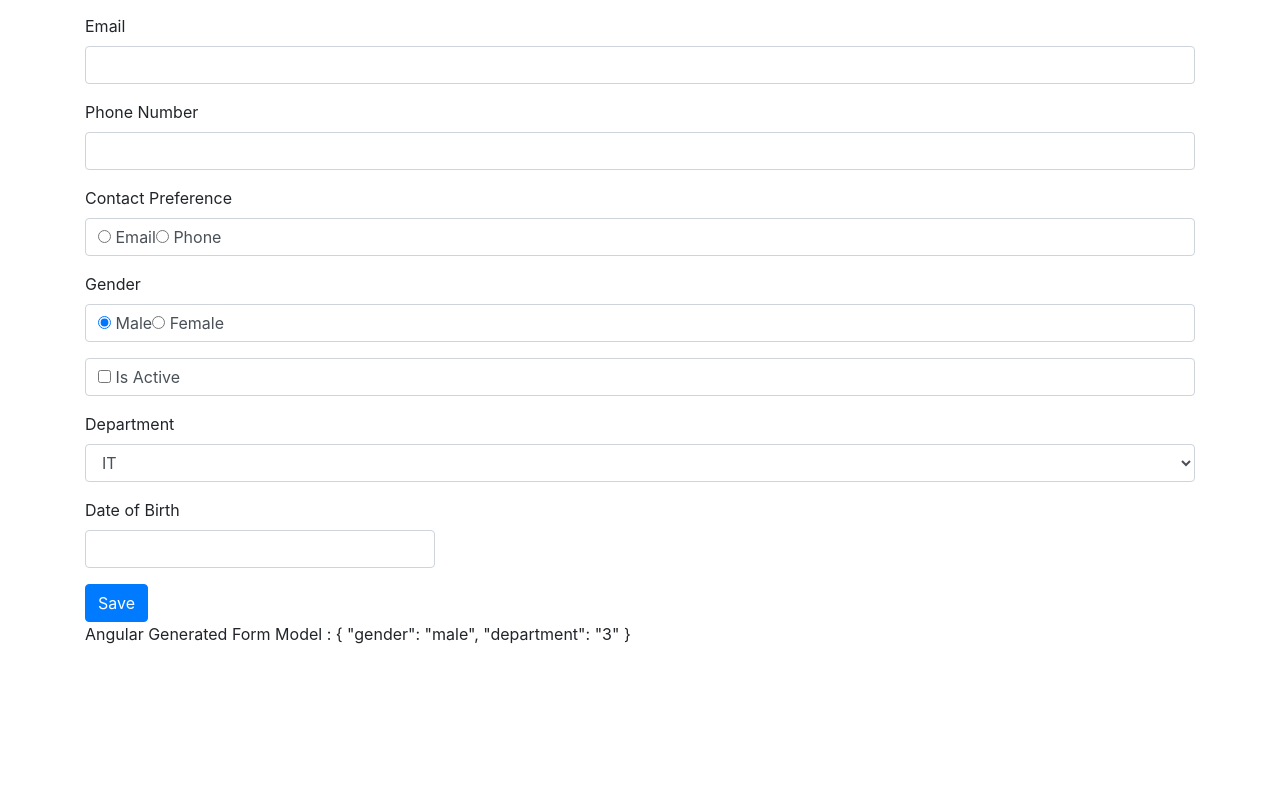
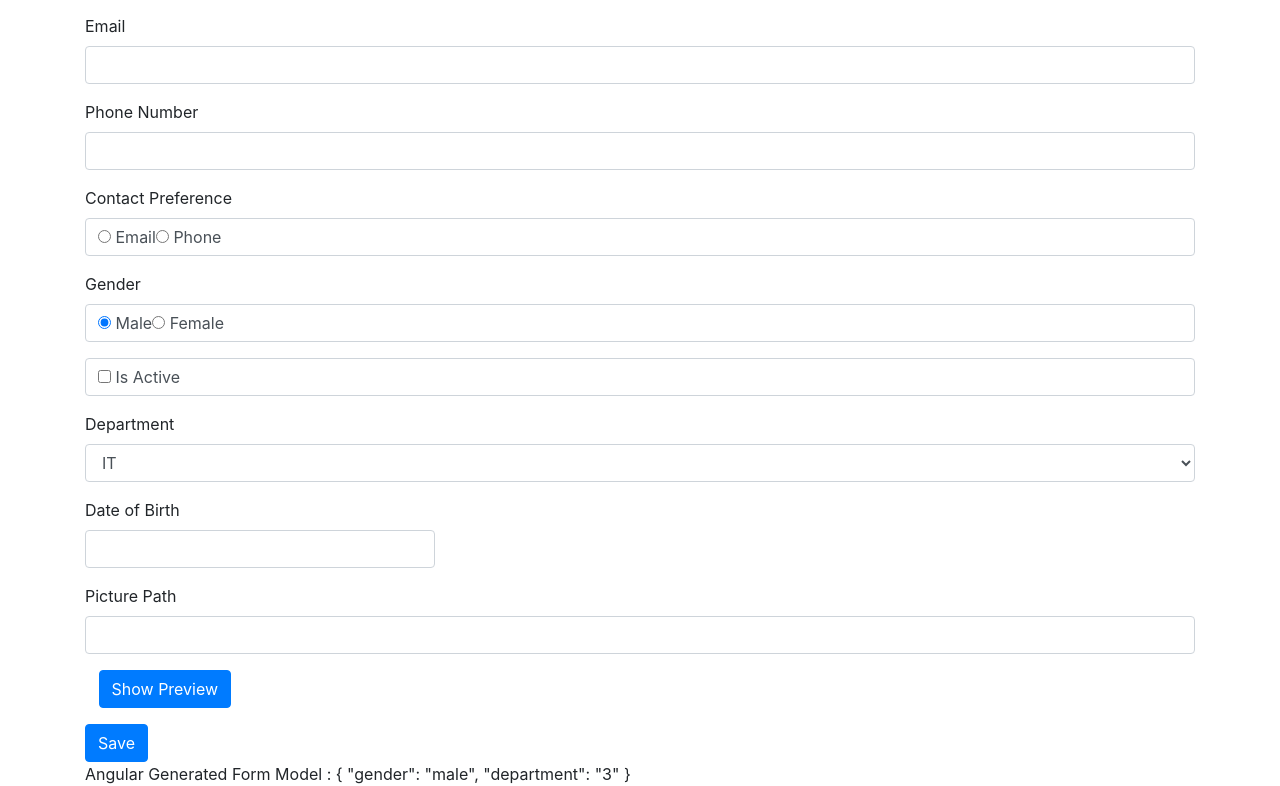
Before and after one commit to GowriKrishnamurthy/AngularCrud-, an Angular app: page /create in a window 1280 px wide. Shown: the part 298-1084 px from the top of the page. Before the commit the page ends 944 px from the top, so only its background shows below. Built offline with nearby package versions, Linux system fonts and the light colour scheme.

Commit message:
ngNativeValidate and show/hide pic field

```diff
--- a/src/app/employees/create-employee.component.html
+++ b/src/app/employees/create-employee.component.html
@@ -1,5 +1,6 @@
 <form
     #employeeForm="ngForm"
+    ngNativeValidate
     (ngSubmit)="saveEmployee(employeeForm)"
 >
     <div class="panel panel-primary">
@@ -16,6 +17,7 @@
                     class="form-control"
                     name="fullName"
                     [(ngModel)]="fullName"
+                    required
                 >
             </div>
 
@@ -132,7 +134,32 @@
                     >
                 </div>
             </div>
-
+            <div class="form-group">
+                <label for="picPath">Picture Path</label>
+                <input
+                    id="picPath"
+                    type="text"
+                    class="form-control"
+                    name="picPath"
+                    [(ngModel)]="picPath"
+                >
+            </div>
+            <div class="form-group">
+                <img
+                    [src]="picPath"
+                    height="200"
+                    width="200"
+                    *ngIf="previewPic"
+                >
+            </div>
+            <div class="form-group">
+                <button
+                    (click)="togglePicPreview()"
+                    class="btn btn-primary"
+                >
+                    {{previewPic ? "Hide " : "Show " }} Preview
+                </button>
+            </div>
         </div>
 
         <div class="panel-footer">
--- a/src/app/employees/create-employee.component.ts
+++ b/src/app/employees/create-employee.component.ts
@@ -9,7 +9,7 @@ import { BsDatepickerConfig } from 'ngx-bootstrap/datepicker';
   styleUrls: ['./create-employee.component.css']
 })
 export class CreateEmployeeComponent implements OnInit {
-
+  previewPic  = false;
   gender = 'male';
 
   departments: Department[] = [
@@ -47,4 +47,7 @@ export class CreateEmployeeComponent implements OnInit {
   saveEmployee(employeeForm: NgForm): void {
     console.log(employeeForm.value);
   }
+  togglePicPreview() {
+    this.previewPic = !this.previewPic;
+  }
 }
```
